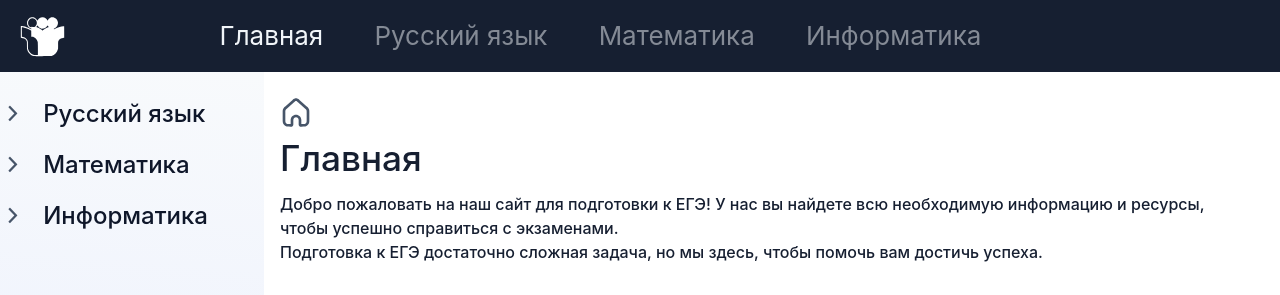
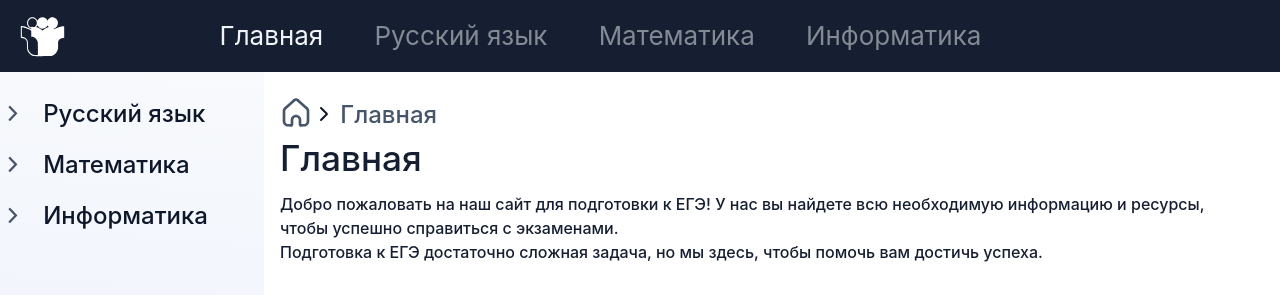
Before and after one commit to daneelez/daneelez.github.io, a Jekyll site: the page built from docs/index.html, in a window 1280 px wide. Shown: the top 295 px of the page. Built offline with Jekyll 4.4.1, drawn with Linux system fonts in a browser that asks for light colours.

Commit message:
Update main-nav.html

```diff
--- a/docs/_includes/main-nav.html
+++ b/docs/_includes/main-nav.html
@@ -7,7 +7,7 @@
 					</svg>
 			</a>
 		</li>
-		{% if page.permlink contains "index" %}
+		{% if page.permalink contains "index" %}
 		<li>
 			<svg width="24" height="24" viewBox="0 0 24 24" fill="none" xmlns="http://www.w3.org/2000/svg">
 				<path fill-rule="evenodd" clip-rule="evenodd" d="M8.29289 5.29289C8.68342 4.90237 9.31658 4.90237 9.70711 5.29289L15.5303 11.1161C16.0185 11.6043 16.0185 12.3957 15.5303 12.8839L9.70711 18.7071C9.31658 19.0976 8.68342 19.0976 8.29289 18.7071C7.90237 18.3166 7.90237 17.6834 8.29289 17.2929L13.5858 12L8.29289 6.70711C7.90237 6.31658 7.90237 5.68342 8.29289 5.29289Z" fill="#0F1729"/>
@@ -15,7 +15,8 @@
 				<a href={{"/index" | responsive_url }}>Главная</a>
 		</li>
 		{% endif %}
-		{% if page.permlink contains "ru" %}
+
+		{% if page.permalink contains "ru" %}
 		<li>
 			<svg width="24" height="24" viewBox="0 0 24 24" fill="none" xmlns="http://www.w3.org/2000/svg">
 				<path fill-rule="evenodd" clip-rule="evenodd" d="M8.29289 5.29289C8.68342 4.90237 9.31658 4.90237 9.70711 5.29289L15.5303 11.1161C16.0185 11.6043 16.0185 12.3957 15.5303 12.8839L9.70711 18.7071C9.31658 19.0976 8.68342 19.0976 8.29289 18.7071C7.90237 18.3166 7.90237 17.6834 8.29289 17.2929L13.5858 12L8.29289 6.70711C7.90237 6.31658 7.90237 5.68342 8.29289 5.29289Z" fill="#0F1729"/>
@@ -23,7 +24,8 @@
 				<a href={{"/ru/ru" | responsive_url }}>Русский язык</a>
 		</li>
 		{% endif %}
-		{% if page.permlink contains "ru_theory" %}
+
+		{% if page.permalink contains "ru_theory" %}
 		<li>
 			<svg width="24" height="24" viewBox="0 0 24 24" fill="none" xmlns="http://www.w3.org/2000/svg">
 				<path fill-rule="evenodd" clip-rule="evenodd" d="M8.29289 5.29289C8.68342 4.90237 9.31658 4.90237 9.70711 5.29289L15.5303 11.1161C16.0185 11.6043 16.0185 12.3957 15.5303 12.8839L9.70711 18.7071C9.31658 19.0976 8.68342 19.0976 8.29289 18.7071C7.90237 18.3166 7.90237 17.6834 8.29289 17.2929L13.5858 12L8.29289 6.70711C7.90237 6.31658 7.90237 5.68342 8.29289 5.29289Z" fill="#0F1729"/>
```
